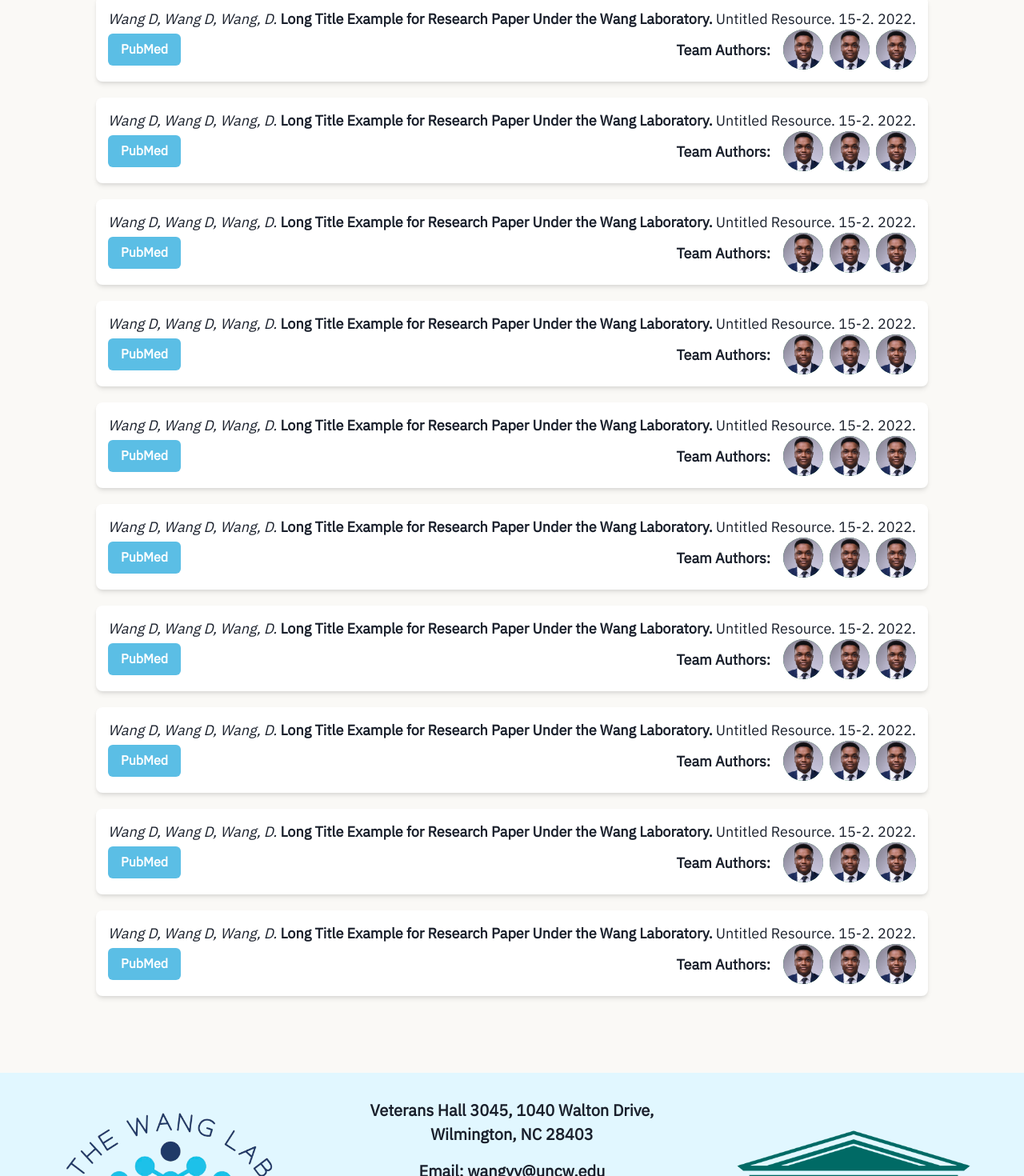
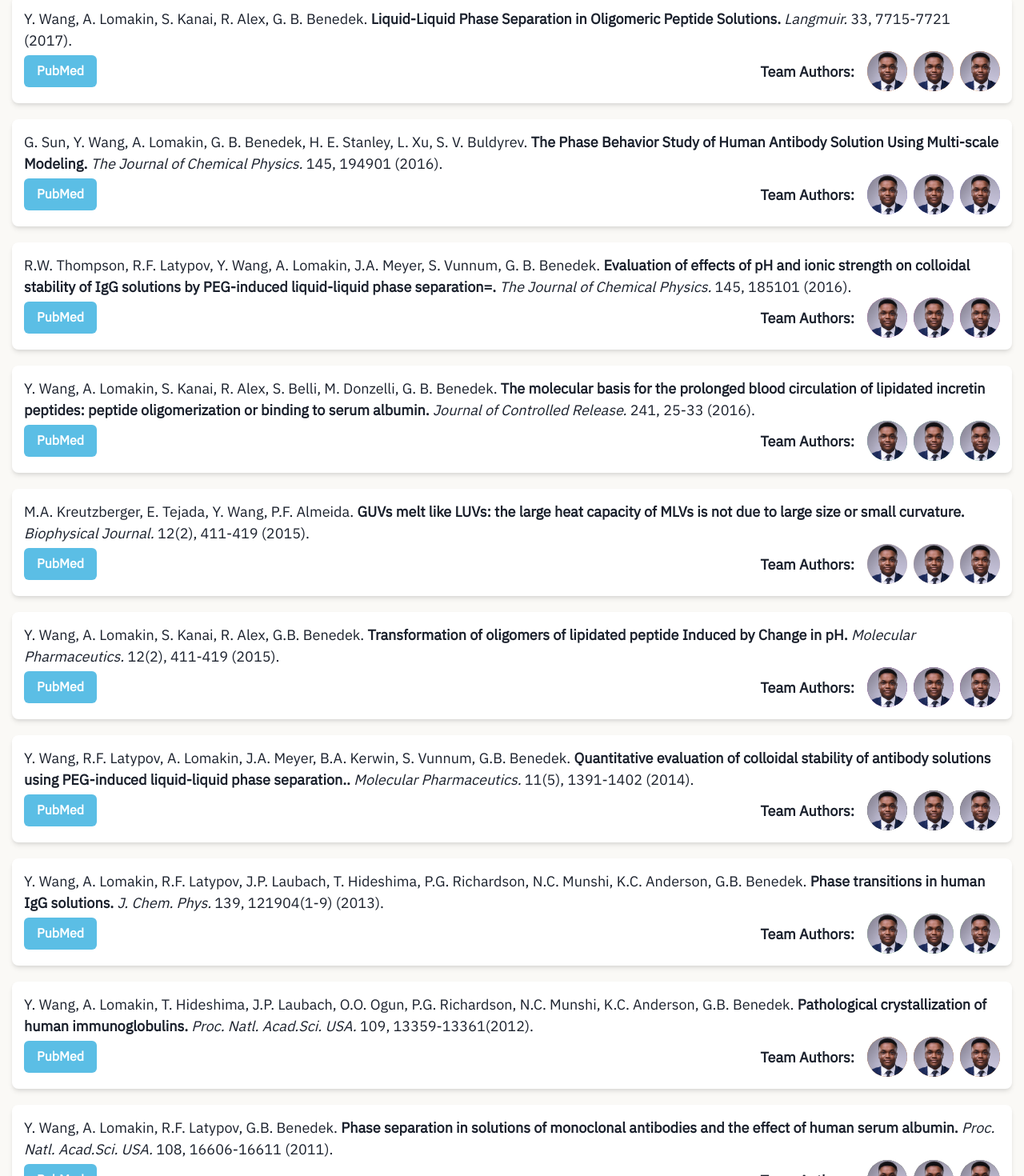
Before and after one commit to ganning127/uncw-wang-lab, a Next.js app: page /publications in a window 1280 px wide. Shown: the part 950-2420 px from the top of the page at 80% size. Built offline with nearby package versions, Linux system fonts and the light colour scheme.

Commit message:
Final publications w/o photos.

```diff
--- a/components/Cards/PubsCard.jsx
+++ b/components/Cards/PubsCard.jsx
@@ -23,13 +23,13 @@ export const PubsCard = ({
   return (
     <Box mx="auto" rounded="lg" bg="white" shadow="md" p={15}>
       <Text>
-        <Text as="i" fontWeight="normal" color="gray.800" fontSize="lg">
+        <Text as="span" fontWeight="normal" color="gray.800" fontSize="lg">
           {names + ". "}
         </Text>
         <Text as="span" fontWeight="bold" color="gray.800" fontSize="lg">
           {title + ". "}
         </Text>
-        <Text as="span" fontWeight="normal" color="gray.800" fontSize="lg">
+        <Text as="i" fontWeight="normal" color="gray.800" fontSize="lg">
           {publication + ". "}
         </Text>
         <Text as="span" fontWeight="normal" color="gray.800" fontSize="lg">
--- a/pages/publications.js
+++ b/pages/publications.js
@@ -64,83 +64,115 @@ export default function Publications() {
           <Heading as="h1" size="2xl" color='#263864' mb="4" fontWeight={700} alignItems = "center" textAlign = "center" spacing = {8}>Pre- The Wang Lab</Heading>
 
           <PubsCard
-            names="Wang D, Wang D, Wang, D"
-            title="Long Title Example for Research Paper Under the Wang Laboratory"
-            publication= "Untitled Resource"
-            resources="15-2. 2022"
-            publink="uncw.edu"
+            names="Y. Wang, A. Lomakin, S. Kanai, R. Alex, G. B. Benedek"
+            title="Liquid-Liquid Phase Separation in Oligomeric Peptide Solutions"
+            publication= "Langmuir"
+            resources="33, 7715-7721 (2017)"
+            publink="https://pubmed.ncbi.nlm.nih.gov/28689408/"
             images={["/johndoe.png", "/johndoe.png", "/johndoe.png"]}
           />
           <PubsCard
-            names="Wang D, Wang D, Wang, D"
-            title="Long Title Example for Research Paper Under the Wang Laboratory"
-            publication= "Untitled Resource"
-            resources="15-2. 2022"
-            publink="uncw.edu"
+            names="G. Sun, Y. Wang, A. Lomakin, G. B. Benedek, H. E. Stanley, L. Xu, S. V. Buldyrev"
+            title="The Phase Behavior Study of Human Antibody Solution Using Multi-scale Modeling"
+            publication= "The Journal of Chemical Physics"
+            resources="145, 194901 (2016)"
+            publink="https://pubmed.ncbi.nlm.nih.gov/27875860/"
             images={["/johndoe.png", "/johndoe.png", "/johndoe.png"]}
           />
           <PubsCard
-            names="Wang D, Wang D, Wang, D"
-            title="Long Title Example for Research Paper Under the Wang Laboratory"
-            publication= "Untitled Resource"
-            resources="15-2. 2022"
-            publink="uncw.edu"
+            names="R.W. Thompson, R.F. Latypov, Y. Wang, A. Lomakin, J.A. Meyer, S. Vunnum, G. B. Benedek"
+            title="Evaluation of effects of pH and ionic strength on colloidal stability of IgG solutions by PEG-induced liquid-liquid phase separation="
+            publication= "The Journal of Chemical Physics"
+            resources="145, 185101 (2016)"
+            publink="https://pubmed.ncbi.nlm.nih.gov/27846698/"
             images={["/johndoe.png", "/johndoe.png", "/johndoe.png"]}
           />
           <PubsCard
-            names="Wang D, Wang D, Wang, D"
-            title="Long Title Example for Research Paper Under the Wang Laboratory"
-            publication= "Untitled Resource"
-            resources="15-2. 2022"
-            publink="uncw.edu"
+            names="Y. Wang, A. Lomakin, S. Kanai, R. Alex, S. Belli, M. Donzelli, G. B. Benedek"
+            title="The molecular basis for the prolonged blood circulation of lipidated incretin peptides: peptide oligomerization or binding to serum albumin"
+            publication= "Journal of Controlled Release"
+            resources="241, 25-33 (2016)"
+            publink="https://pubmed.ncbi.nlm.nih.gov/27578099/"
             images={["/johndoe.png", "/johndoe.png", "/johndoe.png"]}
           />
           <PubsCard
-            names="Wang D, Wang D, Wang, D"
-            title="Long Title Example for Research Paper Under the Wang Laboratory"
-            publication= "Untitled Resource"
-            resources="15-2. 2022"
-            publink="uncw.edu"
+            names="M.A. Kreutzberger, E. Tejada, Y. Wang, P.F. Almeida"
+            title="GUVs melt like LUVs: the large heat capacity of MLVs is not due to large size or small curvature"
+            publication= "Biophysical Journal"
+            resources="12(2), 411-419 (2015)"
+            publink="https://pubmed.ncbi.nlm.nih.gov/26039163/"
             images={["/johndoe.png", "/johndoe.png", "/johndoe.png"]}
           />
           <PubsCard
-            names="Wang D, Wang D, Wang, D"
-            title="Long Title Example for Research Paper Under the Wang Laboratory"
-            publication= "Untitled Resource"
-            resources="15-2. 2022"
-            publink="uncw.edu"
+            names="Y. Wang, A. Lomakin, S. Kanai, R. Alex, G.B. Benedek"
+            title="Transformation of oligomers of lipidated peptide Induced by Change in pH"
+            publication= "Molecular Pharmaceutics"
+            resources="12(2), 411-419 (2015)"
+            publink="https://pubmed.ncbi.nlm.nih.gov/25569709/"
             images={["/johndoe.png", "/johndoe.png", "/johndoe.png"]}
           />
           <PubsCard
-            names="Wang D, Wang D, Wang, D"
-            title="Long Title Example for Research Paper Under the Wang Laboratory"
-            publication= "Untitled Resource"
-            resources="15-2. 2022"
-            publink="uncw.edu"
+            names="Y. Wang, R.F. Latypov, A. Lomakin, J.A. Meyer, B.A. Kerwin, S. Vunnum, G.B. Benedek"
+            title="Quantitative evaluation of colloidal stability of antibody solutions using PEG-induced liquid-liquid phase separation."
+            publication= "Molecular Pharmaceutics"
+            resources="11(5), 1391-1402 (2014)"
+            publink="https://pubmed.ncbi.nlm.nih.gov/24679215/"
             images={["/johndoe.png", "/johndoe.png", "/johndoe.png"]}
           />
           <PubsCard
-            names="Wang D, Wang D, Wang, D"
-            title="Long Title Example for Research Paper Under the Wang Laboratory"
-            publication= "Untitled Resource"
-            resources="15-2. 2022"
-            publink="uncw.edu"
+            names="Y. Wang, A. Lomakin, R.F. Latypov, J.P. Laubach, T. Hideshima, P.G. Richardson, N.C. Munshi, K.C. Anderson, G.B. Benedek"
+            title="Phase transitions in human IgG solutions"
+            publication= "J. Chem. Phys"
+            resources="139, 121904(1-9) (2013)"
+            publink="https://pubmed.ncbi.nlm.nih.gov/24089716/"
             images={["/johndoe.png", "/johndoe.png", "/johndoe.png"]}
           />
           <PubsCard
-            names="Wang D, Wang D, Wang, D"
-            title="Long Title Example for Research Paper Under the Wang Laboratory"
-            publication= "Untitled Resource"
-            resources="15-2. 2022"
-            publink="uncw.edu"
+            names="Y. Wang, A. Lomakin, T. Hideshima, J.P. Laubach, O.O. Ogun, P.G. Richardson, N.C. Munshi, K.C. Anderson, G.B. Benedek"
+            title="Pathological crystallization of human immunoglobulins"
+            publication= "Proc. Natl. Acad.Sci. USA"
+            resources="109, 13359-13361(2012)"
+            publink="https://pubmed.ncbi.nlm.nih.gov/22847421/"
             images={["/johndoe.png", "/johndoe.png", "/johndoe.png"]}
           />
           <PubsCard
-            names="Wang D, Wang D, Wang, D"
-            title="Long Title Example for Research Paper Under the Wang Laboratory"
-            publication= "Untitled Resource"
-            resources="15-2. 2022"
-            publink="uncw.edu"
+            names="Y. Wang, A. Lomakin, R.F. Latypov, G.B. Benedek"
+            title="Phase separation in solutions of monoclonal antibodies and the effect of human serum albumin"
+            publication= "Proc. Natl. Acad.Sci. USA"
+            resources="108, 16606-16611 (2011)"
+            publink="https://pubmed.ncbi.nlm.nih.gov/21921237/"
+            images={["/johndoe.png", "/johndoe.png", "/johndoe.png"]}
+          />
+          <PubsCard
+            names="Y. Wang, A. Lomakin, J.J. McManus, O. Ogun, G.B. Benedek"
+            title="Phase behavior of mixtures of human lens proteins Gamma D and Beta B1"
+            publication= "Proc. Natl. Acad.Sci. USA"
+            resources="107, 13282-13287 (2010)"
+            publink="https://pubmed.ncbi.nlm.nih.gov/20616077/"
+            images={["/johndoe.png", "/johndoe.png", "/johndoe.png"]}
+          />
+          <PubsCard
+            names="O. Annunziata, A. Payne and Y. Wang"
+            title="Solubility of lysozyme in the presence of aqueous chloride salts: common-ion effect and its role on solubility and crystal thermodynamics"
+            publication= "J. Am. Chem. Soc"
+            resources="130, 13347-13352 (2008)"
+            publink="https://pubmed.ncbi.nlm.nih.gov/18788805/"
+            images={["/johndoe.png", "/johndoe.png", "/johndoe.png"]}
+          />
+          <PubsCard
+            names="Y. Wang and O. Annunziata"
+            title="Liquid-liquid phase transition of protein aqueous solutions isothermally induced by protein crosslinking"
+            publication= "Langmuir"
+            resources="24, 2799-2807 (2008)"
+            publink="https://pubmed.ncbi.nlm.nih.gov/18229962/"
+            images={["/johndoe.png", "/johndoe.png", "/johndoe.png"]}
+          />
+          <PubsCard
+            names="Y. Wang and O. Annunziata"
+            title="Comparison between protein-PEG interactions and the effect of PEG on protein-protein interactions using the liquid-liquid phase transition"
+            publication= "J. Phys. Chem. B"
+            resources="111, 1222-1230 (2007)"
+            publink="https://pubmed.ncbi.nlm.nih.gov/17266278/"
             images={["/johndoe.png", "/johndoe.png", "/johndoe.png"]}
           />
         </SimpleGrid>
```
